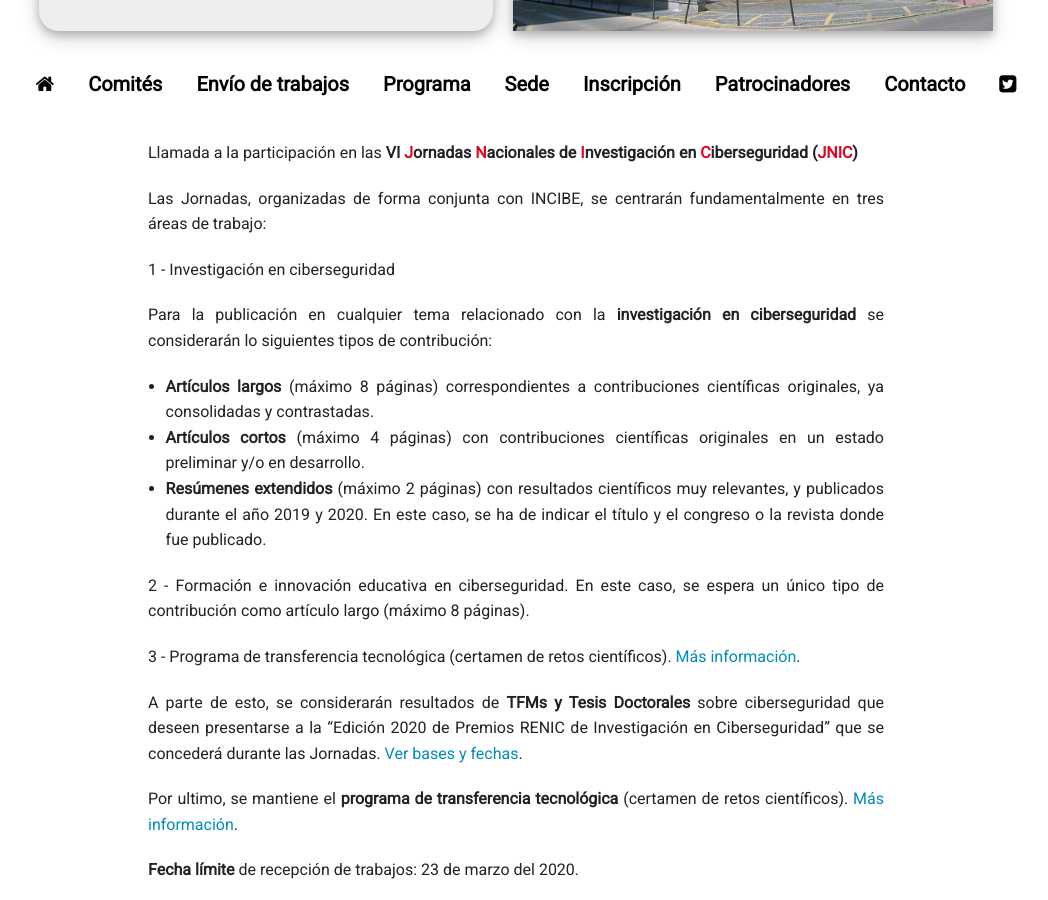
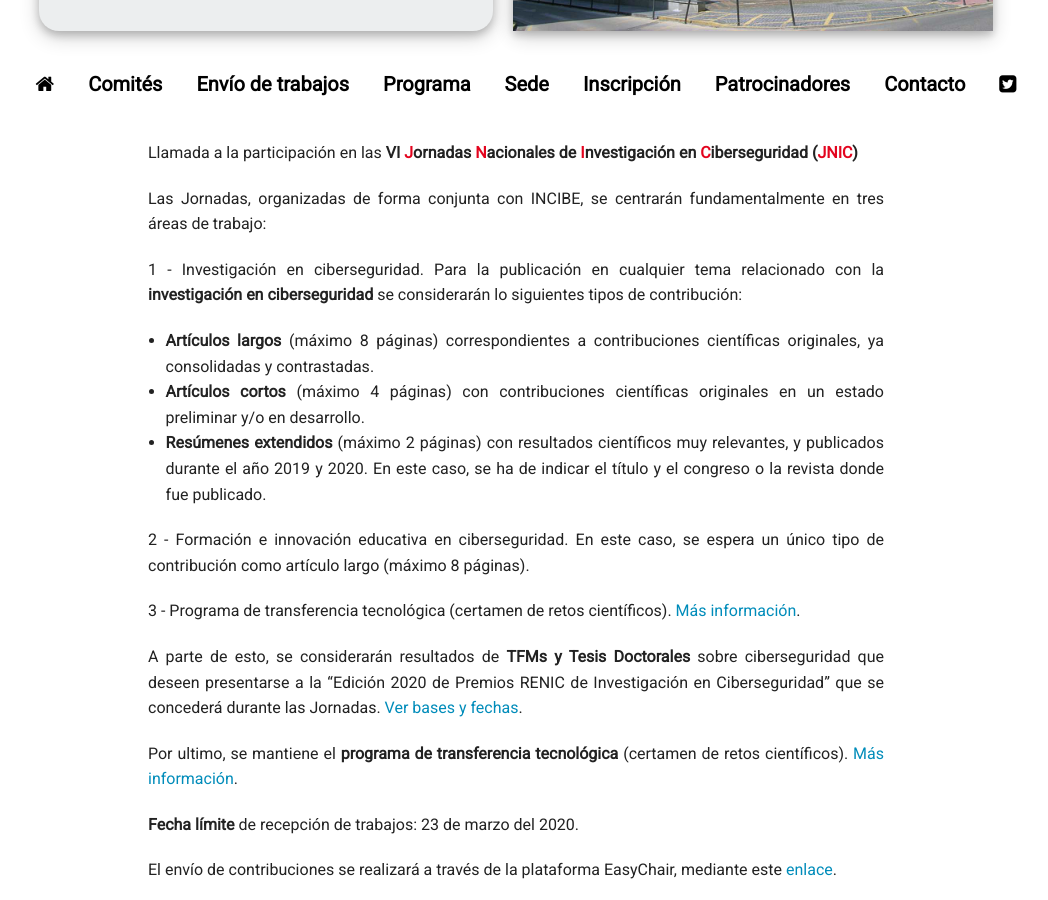
Before and after one commit to jnic2020/jnic2021.github.io, a Jekyll site: the page built from trabajos.md, in a window 1280 px wide and 900 px high, scrolled down 309 px. Shown: the whole window, without its empty margins (124-1172 px from the left). Built offline with Jekyll 4.4.1, drawn with Linux system fonts in a browser that asks for light colours; nearby versions of some CDN libraries.

```diff
--- a/trabajos.md
+++ b/trabajos.md
@@ -9,9 +9,7 @@ Llamada a la participación en las <b>VI <span style="color:#e3041e">J</span>orn
 
 Las Jornadas, organizadas de forma conjunta con INCIBE, se centrarán fundamentalmente en tres áreas de trabajo:
 
-1 - Investigación en ciberseguridad
-
-Para la publicación en cualquier tema relacionado con la __investigación en ciberseguridad__ se considerarán lo siguientes tipos de contribución:
+1 - Investigación en ciberseguridad. Para la publicación en cualquier tema relacionado con la __investigación en ciberseguridad__ se considerarán lo siguientes tipos de contribución:
 
 *  __Artículos largos__ (máximo 8 páginas) correspondientes a contribuciones científicas originales, ya consolidadas y contrastadas.
 *  __Artículos cortos__ (máximo 4 páginas) con contribuciones científicas originales en un estado preliminar y/o en desarrollo.
```
